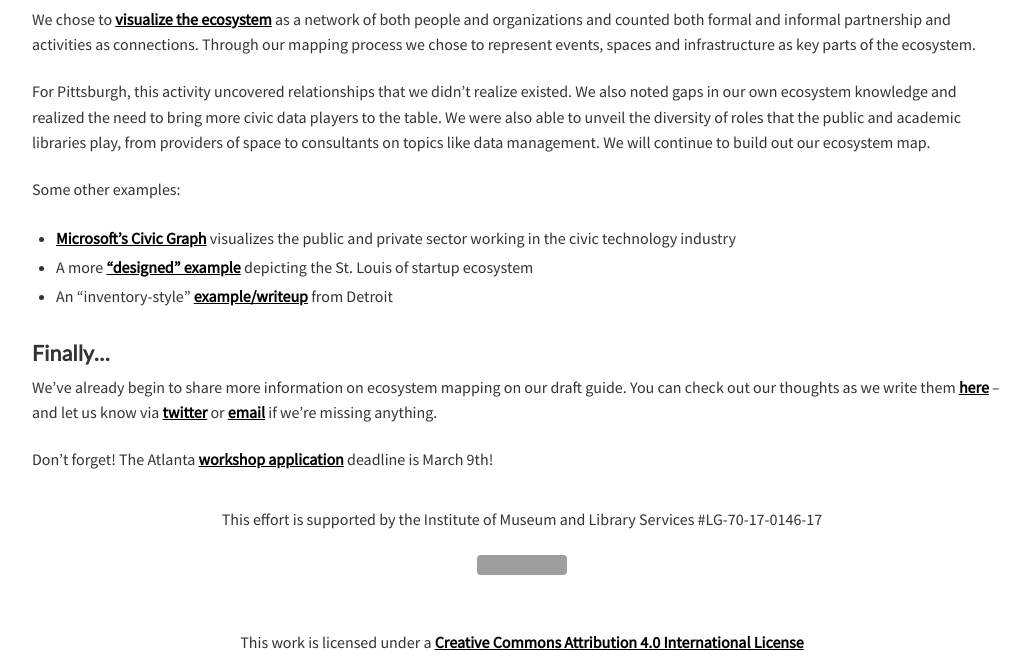
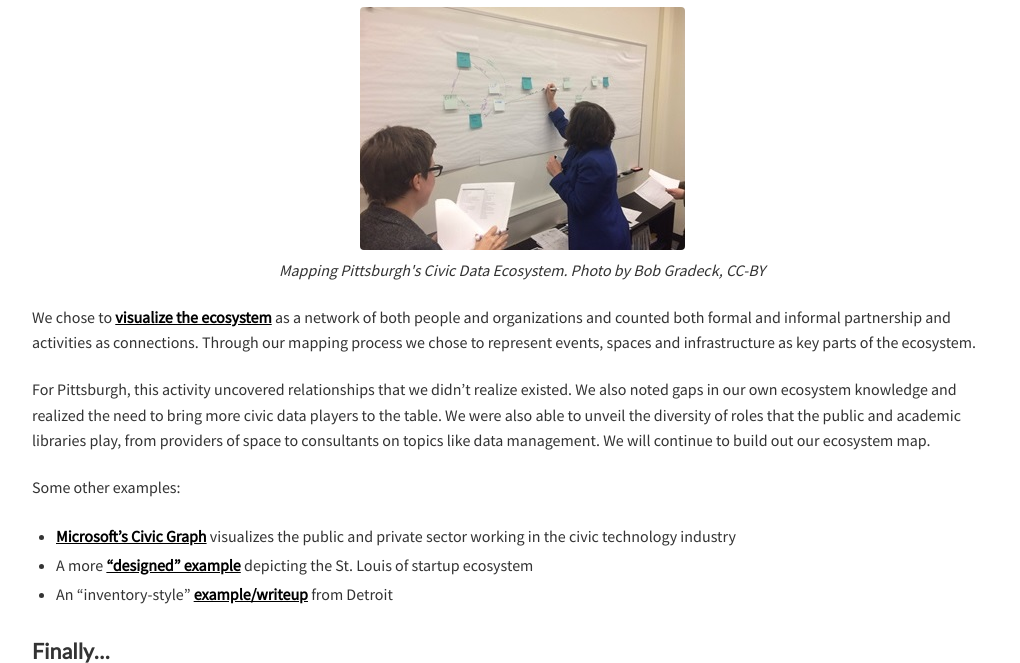
Before and after one commit to civic-switchboard/civic-switchboard.github.io.first, a Jekyll site: the page built from _posts/2018-02-22-post_4.md, in a window 1280 px wide and 900 px high, scrolled down 1346 px, cut to the strip 0-663 px from the top of the window. Shown: the whole strip, without its empty margins (118-1138 px from the left). Built offline with Jekyll 4.4.1, drawn with Linux system fonts in a browser that asks for light colours; grey boxes are pictures that could not be loaded.

Commit message:
Update 2018-02-22-post_4.md

```diff
--- a/_posts/2018-02-22-post_4.md
+++ b/_posts/2018-02-22-post_4.md
@@ -40,6 +40,8 @@ In Pittsburgh, the [Western Pennsylvania Regional Data Center (WPRDC)](http://ww
 
 The activity brought together individuals from the city and county government, public and academic libraries, Code for Pittsburgh, and student groups from local universities. We convened at the University of Pittsburgh’s central library.
 
+{% include image.html file="mapping ecosystem.JPG" description="Mapping Pittsburgh's Civic Data Ecosystem" attribution="Mapping Pittsburgh's Civic Data Ecosystem. Photo by Bob Gradeck, CC-BY" %}
+
 We chose to [visualize the ecosystem](https://embed.kumu.io/235a7fabc22c44887d98ed963db2f596#pittsburgh-ecosystem) as a network of both people and organizations and counted both formal and informal partnership and activities as connections. Through our mapping process we chose to represent events, spaces and infrastructure as key parts of the ecosystem.
 
 
```
